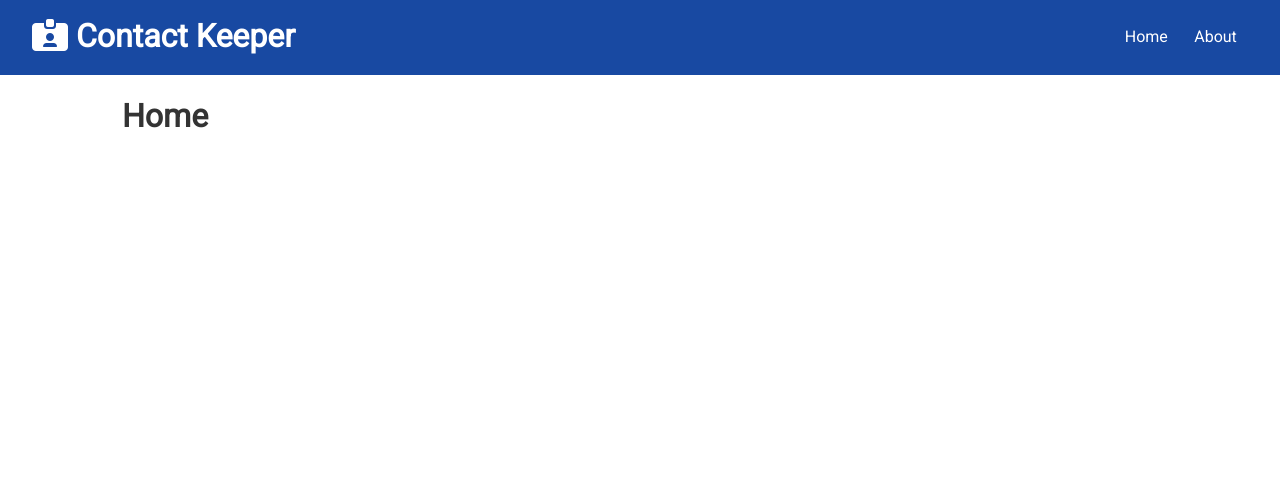
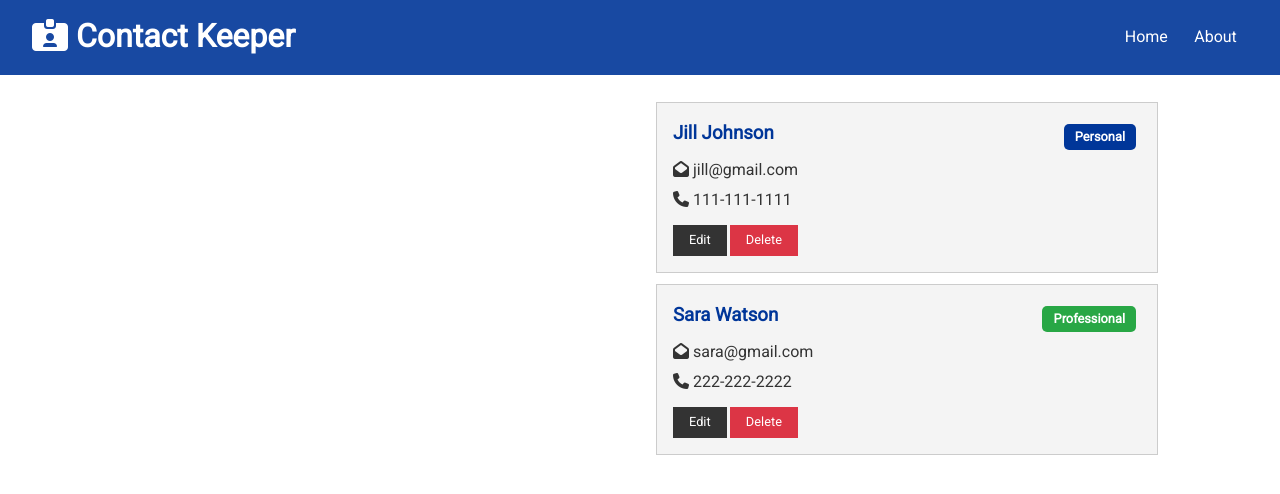
Before and after one commit to kkerstges/contact-keeper, a React (Create React App) app in the folder client/: page / in a window 1280 px wide. Shown: the top 494 px of the page. Built offline with nearby package versions, Linux system fonts and the light colour scheme.

Commit message:
Display contacts

```diff
--- a/client/src/App.js
+++ b/client/src/App.js
@@ -5,8 +5,11 @@
 import About from './components/pages/About';
 import { Fragment } from 'react';
 
+import ContactState from './context/contact/ContactState';
+
 const App = () => {
   return (
+    <ContactState>
       <Router>
         <Fragment>
           <Navbar />
@@ -18,6 +21,7 @@
           </div>
         </Fragment>
       </Router>
+    </ContactState>
   );
 };
 
--- /dev/null
+++ b/client/src/components/contacts/ContactItem.js
@@ -0,0 +1,45 @@
+import React from 'react';
+import PropTypes from 'prop-types';
+
+const ContactItem = ({ contact }) => {
+  const { id, name, email, phone, type } = contact;
+
+  return (
+    <div className='card bg-light'>
+      <h3 className='text-primary text-left'>
+        {name}{' '}
+        <span
+          style={{ float: 'right' }}
+          className={
+            'badge ' +
+            (type === 'professional' ? 'badge-success' : 'badge-primary')
+          }
+        >
+          {type.charAt(0).toUpperCase() + type.slice(1)}
+        </span>
+      </h3>
+      <ul className='list'>
+        {email && (
+          <li>
+            <i className='fas fa-envelope-open'></i> {email}
+          </li>
+        )}
+        {phone && (
+          <li>
+            <i className='fas fa-phone'></i> {phone}
+          </li>
+        )}
+      </ul>
+      <p>
+        <button className='btn btn-dark btn-sm'>Edit</button>
+        <button className='btn btn-danger btn-sm'>Delete</button>
+      </p>
+    </div>
+  );
+};
+
+ContactItem.propTypes = {
+  contact: PropTypes.object.isRequired,
+};
+
+export default ContactItem;
--- /dev/null
+++ b/client/src/components/contacts/Contacts.js
@@ -0,0 +1,19 @@
+import React, { useContext, Fragment } from 'react';
+import ContactContext from '../../context/contact/contactContext';
+import ContactItem from './ContactItem';
+
+const Contacts = () => {
+  const contactContext = useContext(ContactContext);
+
+  const { contacts } = contactContext;
+
+  return (
+    <Fragment>
+      {contacts.map((contact) => (
+        <ContactItem contact={contact} key={contact.id}></ContactItem>
+      ))}
+    </Fragment>
+  );
+};
+
+export default Contacts;
--- a/client/src/components/pages/Home.js
+++ b/client/src/components/pages/Home.js
@@ -1,9 +1,13 @@
 import React from 'react';
+import Contacts from '../contacts/Contacts';
 
 const Home = () => {
   return (
-    <div>
-      <h1>Home</h1>
+    <div class='grid-2'>
+      <div>{/* Contact Form */}</div>
+      <div>
+        <Contacts />
+      </div>
     </div>
   );
 };
--- /dev/null
+++ b/client/src/context/contact/ContactState.js
@@ -0,0 +1,62 @@
+import React, { useReducer } from 'react';
+import uuid from 'uuid';
+import ContactContext from './contactContext';
+import contactReducer from './contactReducer';
+import {
+  ADD_CONTACT,
+  DELETE_CONTACT,
+  SET_CURRENT,
+  CLEAR_CURRENT,
+  UPDATE_CONTACT,
+  FILTER_CONTACTS,
+  CLEAR_FILTER,
+} from '../types';
+
+const ContactState = (props) => {
+  const initialState = {
+    contacts: [
+      {
+        id: 1,
+        name: 'Jill Johnson',
+        email: 'jill@gmail.com',
+        phone: '111-111-1111',
+        type: 'personal',
+      },
+      {
+        id: 1,
+        name: 'Sara Watson',
+        email: 'sara@gmail.com',
+        phone: '222-222-2222',
+        type: 'professional',
+      },
+    ],
+  };
+
+  const [state, dispatch] = useReducer(contactReducer, initialState);
+
+  // Add Contact
+
+  // Delete Contact
+
+  // Set Current Contact
+
+  // Clear Current Contact
+
+  // Update Contact
+
+  // Filter Contacts
+
+  // Clear Filter
+
+  return (
+    <ContactContext.Provider
+      value={{
+        contacts: state.contacts,
+      }}
+    >
+      {props.children}
+    </ContactContext.Provider>
+  );
+};
+
+export default ContactState;
--- /dev/null
+++ b/client/src/context/contact/contactContext.js
@@ -0,0 +1,5 @@
+import { createContext } from 'react';
+
+const contactContext = createContext();
+
+export default contactContext;
--- /dev/null
+++ b/client/src/context/types.js
@@ -0,0 +1,9 @@
+export const ADD_CONTACT = 'ADD_CONTACT';
+export const DELETE_CONTACT = 'DELETE_CONTACT';
+export const SET_CURRENT = 'SET_CURRENT';
+export const CLEAR_CURRENT = 'CLEAR_CURRENT';
+export const UPDATE_CONTACT = 'UPDATE_CONTACT';
+export const FILTER_CONTACTS = 'FILTER_CONTACTS';
+export const CLEAR_FILTER = 'CLEAR_FILTER';
+export const SET_ALERT = 'SET_ALERT';
+export const REMOVE_ALERT = 'REMOVE_ALERT';
```
Also changed, not shown: client/src/context/contact/contactReducer.js (added), 1 other file (tests, documents, lock files or other folders). Lines whose indentation alone changed are shown as unchanged.
